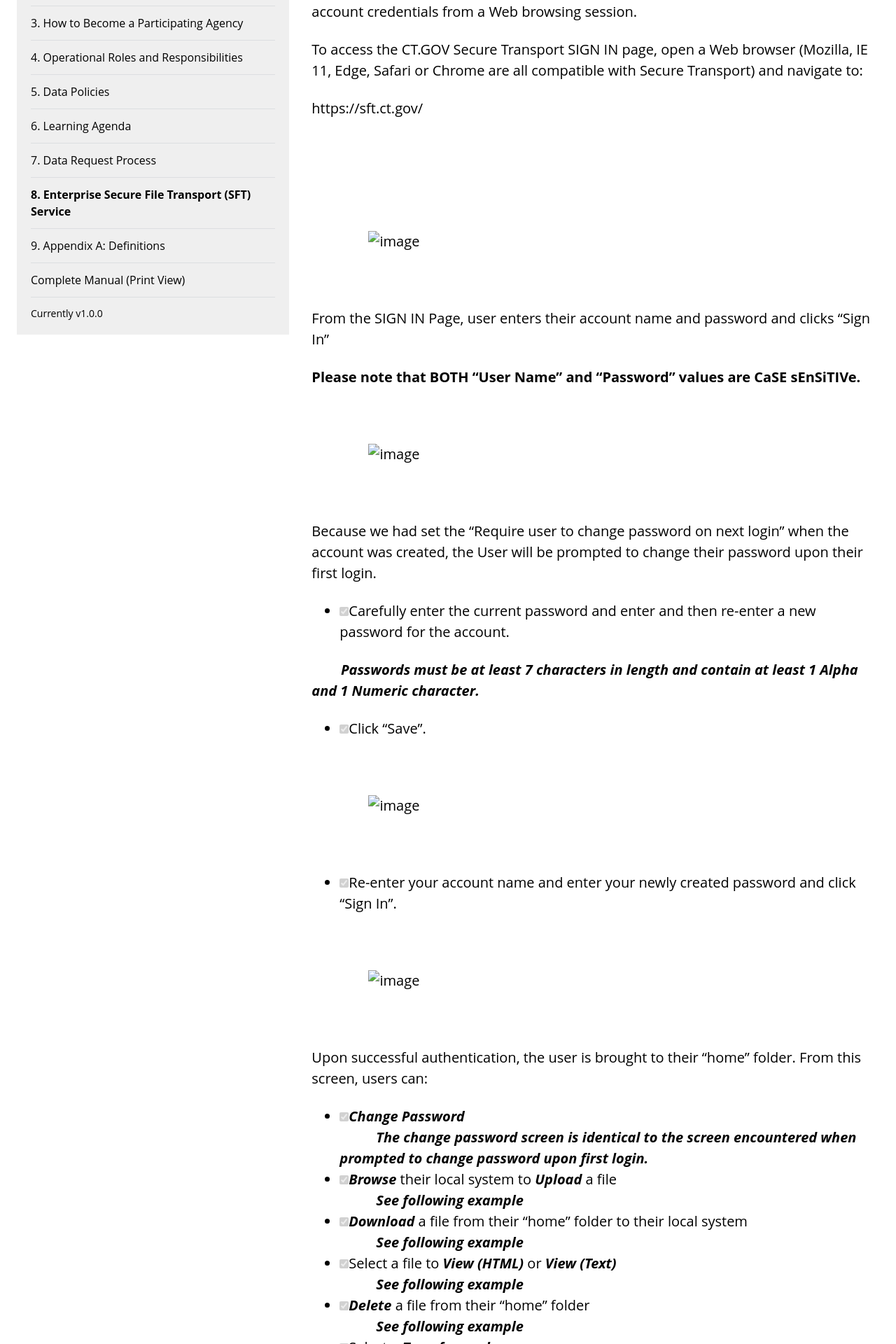
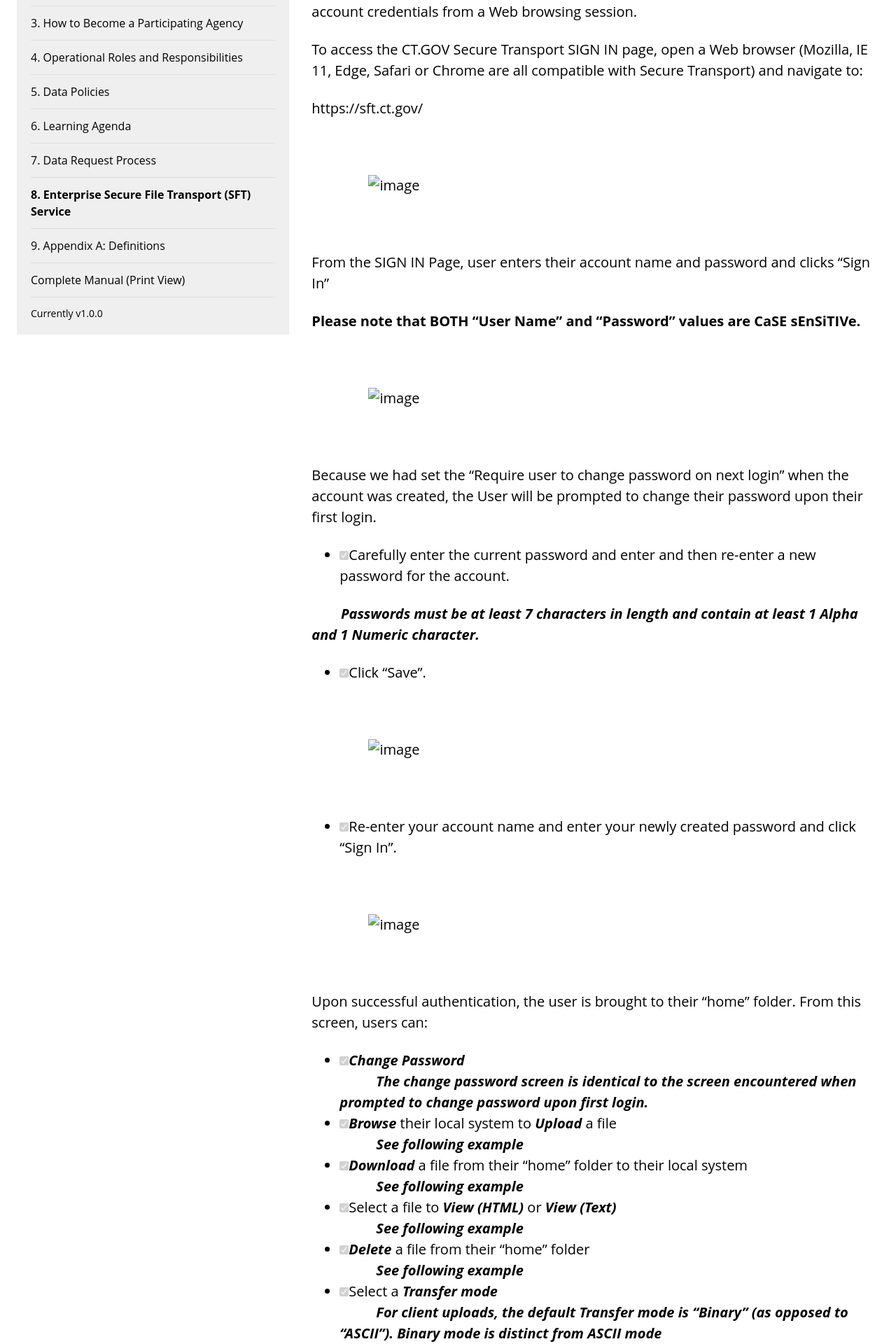
Before and after one commit to P20-WIN/Data-Governance-Manual, a Jekyll site: the page built from 8_enterprise-secure-file-transport-service.md, in a window 1280 px wide. Shown: the part 306-2226 px from the top of the page at 70% size. Built offline with Jekyll 4.4.1, drawn with Linux system fonts in a browser that asks for light colours.

Commit message:
Update 8_enterprise-secure-file-transport-service.md

```diff
--- a/8_enterprise-secure-file-transport-service.md
+++ b/8_enterprise-secure-file-transport-service.md
@@ -13,7 +13,6 @@ To access the CT.GOV Secure Transport SIGN IN page, open a Web browser (Mozilla,
 
 https://sft.ct.gov/
 
-![](assets/images/SFTP_1.png)
 <img src="./assets/images/SFTP_1.png" alt="image" width="800"/>
 
 From the SIGN IN Page, user enters their account name and password and clicks "Sign In"
```
